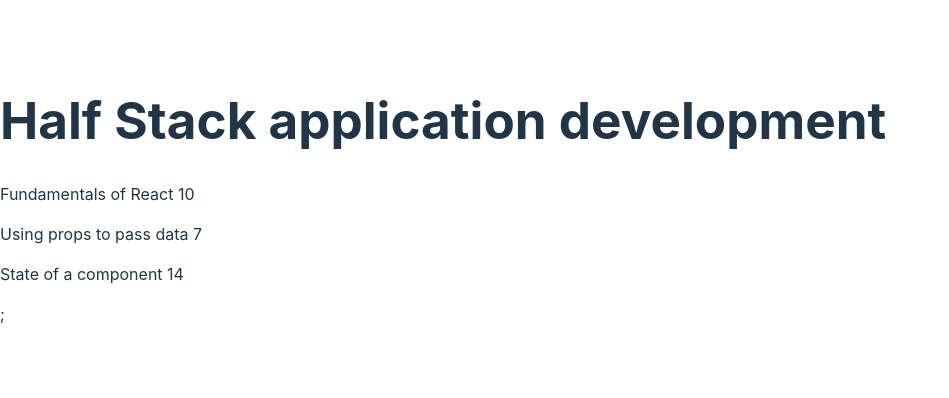
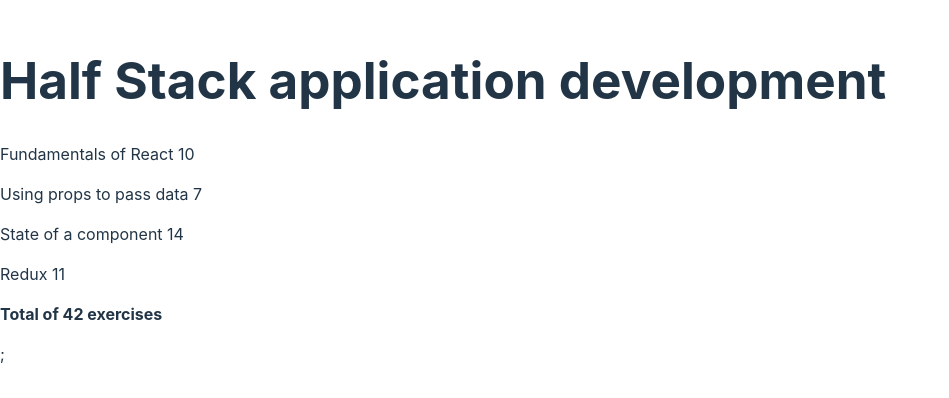
Before and after one commit to sohretturaman/fullstackopen-helsinky-exercises, a React (Vite) app in the folder part2/: page / in a window 1280 px wide. Shown: the part 208-606 px from the top of the page, without its empty margins (0-949 px from the left). Built offline with nearby package versions, Linux system fonts and the light colour scheme.

Commit message:
exercise 2.2 has been completed

```diff
--- a/part2/src/App.jsx
+++ b/part2/src/App.jsx
@@ -23,6 +23,11 @@
         exercises: 14,
         id: 3,
       },
+      {
+        name: "Redux",
+        exercises: 11,
+        id: 4,
+      },
     ],
   };
 
--- a/part2/src/Course.jsx
+++ b/part2/src/Course.jsx
@@ -4,18 +4,20 @@
 
 const Course = (props) => {
   console.log(props.course);
-
+  let sum = 0;
   return (
     <div>
-      {props.course.map((item, index) => {
+      {props.course.map((item) => {
+        sum = sum + item.exercises;
         return (
-          <div key={index}>
+          <div key={item.id}>
             <p>
               {item.name} {item.exercises}{" "}
             </p>
           </div>
         );
       })}
+      <p style={{ fontWeight: "bold" }}>Total of {sum} exercises </p>
     </div>
   );
 };
```
